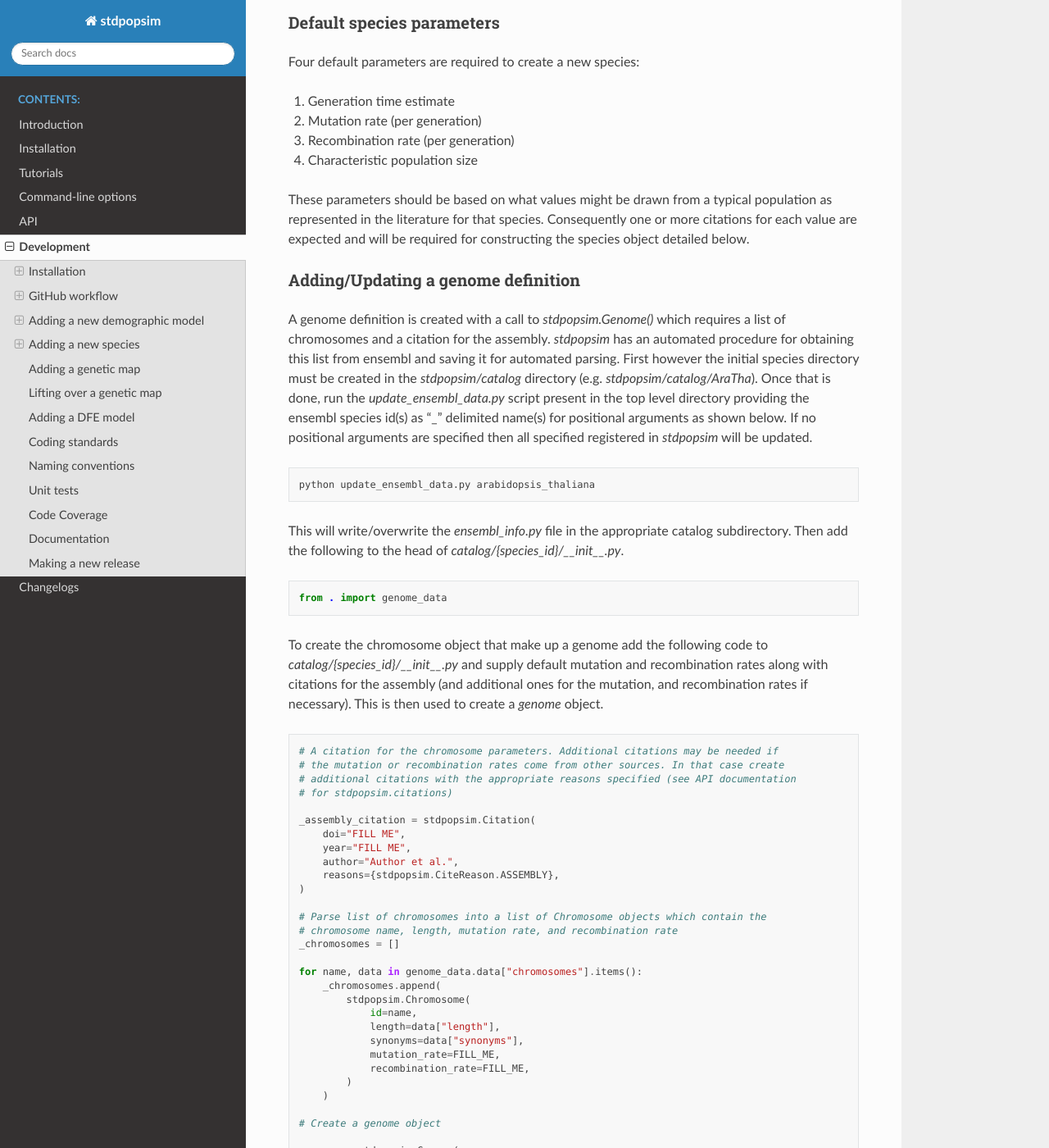
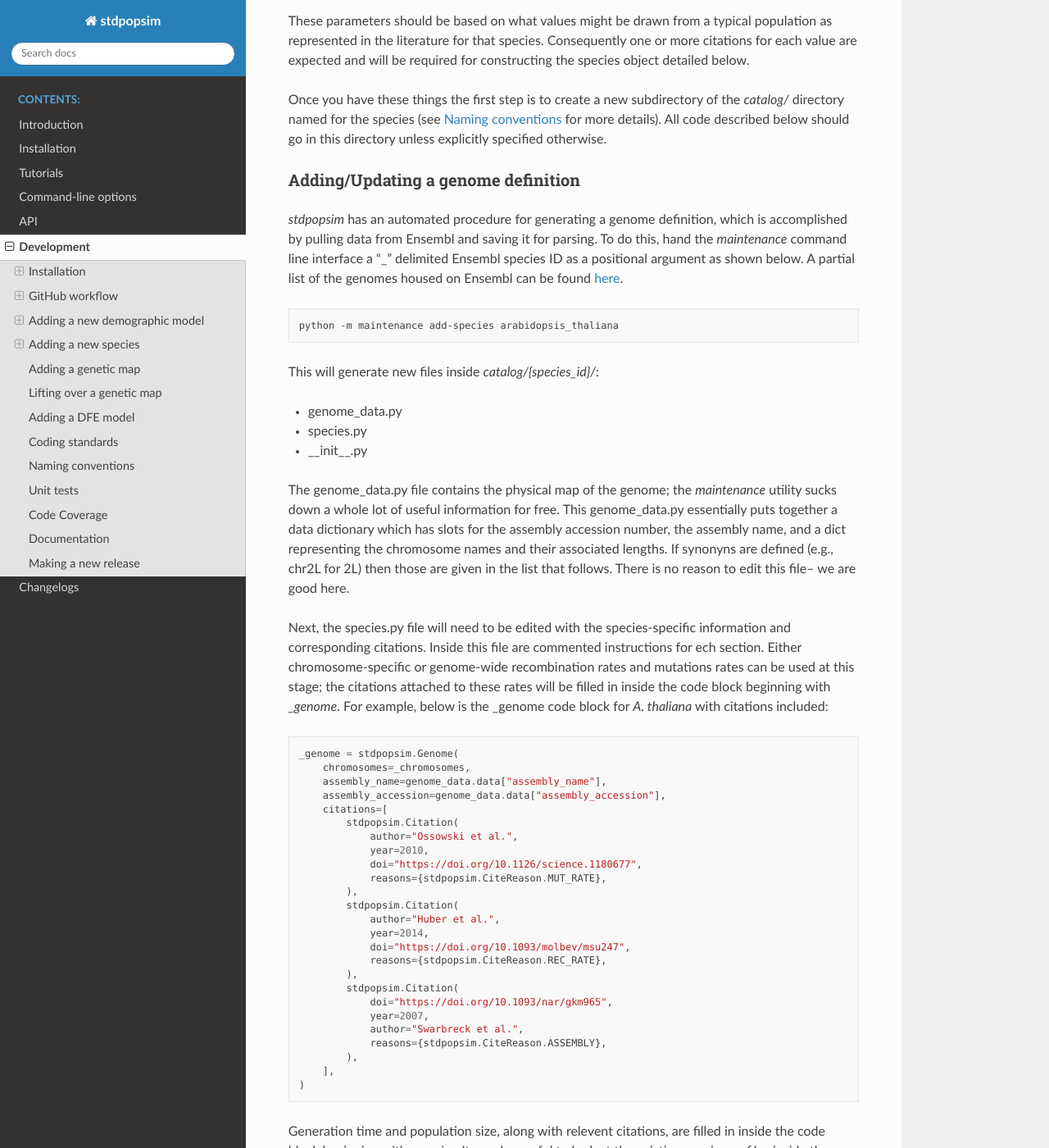
Before and after one commit to popsim-consortium/stdpopsim, a Sphinx documentation site: the page built from docs/development.rst, in a window 1280 px wide and 1400 px high, scrolled down 14854 px. Shown: the whole window at 82% size. Built offline with Sphinx 7.4.7 and the Read the Docs theme 2.0.0, drawn with Linux system fonts in a browser that asks for light colours; pages that are not in the unit, such as notebooks, are missing from menus; some of the changed text lies outside the part shown.

Commit message:
suggested edits for adding species part of the docs
changed the ensembl version back

small changes to text

Update docs/development.rst

Co-authored-by: Peter Ralph <petrel.harp@gmail.com>

added bit about tests for new species

```diff
--- a/docs/development.rst
+++ b/docs/development.rst
@@ -799,134 +799,90 @@ Adding a new species
 To add a new species to `stdpopsim` several things are required:
 
 1. The genome definition
-2. Default species parameters
-3. A genetic map with local recombination rates (optional)
+2. Generation time estimate
+3. Mutation rate (per generation)
+4. Recombination rate (per generation)
+5. Characteristic population size
 
-Once you have these things the first step is to create a new file in the `catalog`
-directory named for the species (see `Naming conventions`_ for more details). All
-code described below should go in this file unless explicitly specified otherwise.
-
---------------------------
-Default species parameters
---------------------------
-
-Four default parameters are required to create a new species:
-
-1. Generation time estimate
-2. Mutation rate (per generation)
-3. Recombination rate (per generation)
-4. Characteristic population size
+A genetic map with local recombination rates is optional.
 
 These parameters should be based on what values might be drawn from a typical population
 as represented in the literature for that species. Consequently one or more citations for
 each value are expected and will be required for constructing the species object detailed
 below.
 
+Once you have these things the first step is to create a new subdirectory of the `catalog/`
+directory named for the species (see `Naming conventions`_ for more details). All
+code described below should go in this directory unless explicitly specified otherwise.
+
 -----------------------------------
 Adding/Updating a genome definition
 -----------------------------------
 
-A genome definition is created with a call to `stdpopsim.Genome()`  which requires a list
-of chromosomes and a citation for the assembly. `stdpopsim` has an automated procedure
-for obtaining this list from ensembl and saving it for automated parsing. First however
-the initial species directory must be created in the `stdpopsim/catalog` directory (e.g.
-`stdpopsim/catalog/AraTha`). Once that is done, run the `update_ensembl_data.py` script
-present in the top level directory providing the ensembl species id(s) as "_" delimited
-name(s) for positional arguments as shown below. If no positional arguments are specified
-then all specified registered in `stdpopsim` will be updated.
+`stdpopsim` has an automated procedure for generating a genome definition, which is
+accomplished by pulling data from Ensembl and saving it for parsing. To do this,
+hand the `maintenance` command line interface a "_" delimited Ensembl species ID as a
+positional argument as shown below. A partial list of the
+genomes housed on Ensembl can be found `here <https://metazoa.ensembl.org/species.html>`__.
 
 .. code-block:: shell
 
-    python update_ensembl_data.py arabidopsis_thaliana
+    python -m maintenance add-species arabidopsis_thaliana
 
-This will write/overwrite the `ensembl_info.py` file in the appropriate catalog
-subdirectory. Then add the following to the head of `catalog/{species_id}/__init__.py`.
+This will generate new files inside `catalog/{species_id}/`:
+
+* genome_data.py
+* species.py
+* __init__.py
+
+The genome_data.py file contains the physical map of the genome; the `maintenance` utility sucks down a whole lot of useful information for free. This genome_data.py essentially puts together a data dictionary which has slots for the assembly accession number, the assembly name, and a dict representing the chromosome names and their associated lengths. If synonyns are defined (e.g., chr2L for 2L) then those are given in the list that follows. There is no reason to edit this file-- we are good here.
+
+Next, the species.py file will need to be edited with the species-specific information and corresponding citations. Inside this file are commented instructions for ech section. Either chromosome-specific or genome-wide recombination rates and mutations rates can be used at this stage; the citations attached to these rates will be filled in inside the code block beginning with `_genome`. For example, below is the _genome code block for `A. thaliana` with citations included:
 
 .. code-block:: python
 
-    from . import genome_data
-
-To create the chromosome object that make up a genome add the following code to
-`catalog/{species_id}/__init__.py` and supply default mutation and recombination rates
-along with citations for the assembly (and additional ones for the mutation, and
-recombination rates if necessary). This is then used to create a `genome` object.
-
-.. code-block:: python
-
-    # A citation for the chromosome parameters. Additional citations may be needed if
-    # the mutation or recombination rates come from other sources. In that case create
-    # additional citations with the appropriate reasons specified (see API documentation
-    # for stdpopsim.citations)
-
-    _assembly_citation = stdpopsim.Citation(
-        doi="FILL ME",
-        year="FILL ME",
-        author="Author et al.",
-        reasons={stdpopsim.CiteReason.ASSEMBLY},
+    _genome = stdpopsim.Genome(
+        chromosomes=_chromosomes,
+        assembly_name=genome_data.data["assembly_name"],
+        assembly_accession=genome_data.data["assembly_accession"],
+        citations=[
+            stdpopsim.Citation(
+                author="Ossowski et al.",
+                year=2010,
+                doi="https://doi.org/10.1126/science.1180677",
+                reasons={stdpopsim.CiteReason.MUT_RATE},
+            ),
+            stdpopsim.Citation(
+                author="Huber et al.",
+                year=2014,
+                doi="https://doi.org/10.1093/molbev/msu247",
+                reasons={stdpopsim.CiteReason.REC_RATE},
+            ),
+            stdpopsim.Citation(
+                doi="https://doi.org/10.1093/nar/gkm965",
+                year=2007,
+                author="Swarbreck et al.",
+                reasons={stdpopsim.CiteReason.ASSEMBLY},
+            ),
+        ],
     )
 
-    # Parse list of chromosomes into a list of Chromosome objects which contain the
-    # chromosome name, length, mutation rate, and recombination rate
-    _chromosomes = []
 
-    for name, data in genome_data.data["chromosomes"].items():
-        _chromosomes.append(
-            stdpopsim.Chromosome(
-                id=name,
-                length=data["length"],
-                synonyms=data["synonyms"],
-                mutation_rate=FILL_ME,
-                recombination_rate=FILL_ME,
-            )
-        )
+Generation time and population size, along with relevent citations, are filled in inside the code block beginning with `_species`. It may be useful to look at the existing species.py files inside the catalog/ directory for reference.
 
-    # Create a genome object
+Once these fields have been entered, you should be able to load and simulate the newly added species using `stdpopsim`.
 
-    _genome = stdpopsim.Genome(
-        chromosomes=_chromosomes, assembly_citations=[_assembly_citation]
-    )
+-----------------------------------
+Tests for new species
+-----------------------------------
 
-Once you have a genome object you can create a new `Species` object which contains
-species identifiers, the genome, and default generation time and population size settings
-along with the relevant citation(s). Below is an example species definition for
-Arabidopsis thaliana and a final line of code that registers the species in the catalog.
+Basic sanity tests for the new species will be completed through QC over in the `tests/test_{species_id}.py` file, which was also created by the add-species utility. To run the tests in stdpopsim we use the pytest module.
 
-.. code-block:: python
+.. code-block:: shell
 
-    _gen_time_citation = stdpopsim.Citation(
-        doi="https://doi.org/10.1890/0012-9658(2002)083[1006:GTINSO]2.0.CO;2",
-        year="2002",
-        author="Donohue",
-        reasons={stdpopsim.CiteReason.GEN_TIME},
-    )
+   python -m pytest tests/test_AnoGam.py
 
-    _pop_size_citation = stdpopsim.Citation(
-        doi="https://doi.org/10.1016/j.cell.2016.05.063",
-        year="2016",
-        author="1001GenomesConsortium",
-        reasons={stdpopsim.CiteReason.POP_SIZE},
-    )
-
-    _species = stdpopsim.Species(
-        id="AraTha",
-        name="Arabidopsis thaliana",
-        common_name="A. thaliana",
-        genome=_genome,
-        generation_time=1.0,
-        generation_time_citations=[_gen_time_citation],
-        population_size=10 ** 4,
-        population_size_citations=[_pop_size_citation],
-    )
-
-    stdpopsim.register_species(_species)
-
-Once all of this is done, go to the `catalog/__init__.py` file and add a line like the
-one below using the six-letter species identifier. Make sure to keep the comment to
-prevent linting issues.
-
-.. code-block:: python
-
-    from .catalog import PonAbe  # NOQA
+This test checks for things related to missing information and formatting. For example, it wants the citation year to be of type `int` rather than `str` (i.e. no quotes).
 
 ----------------------
 Species review process
```
